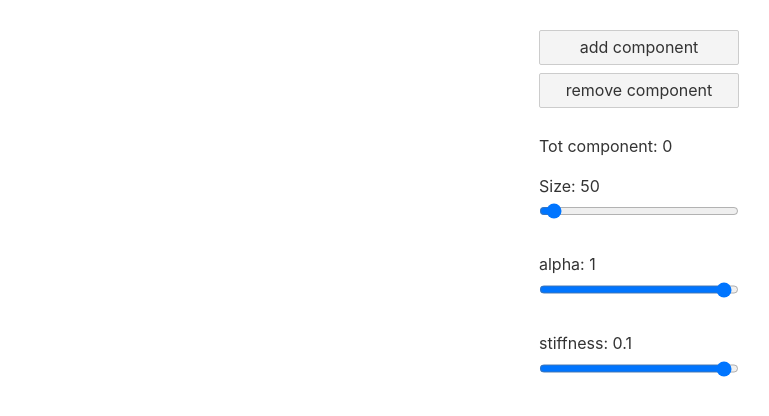
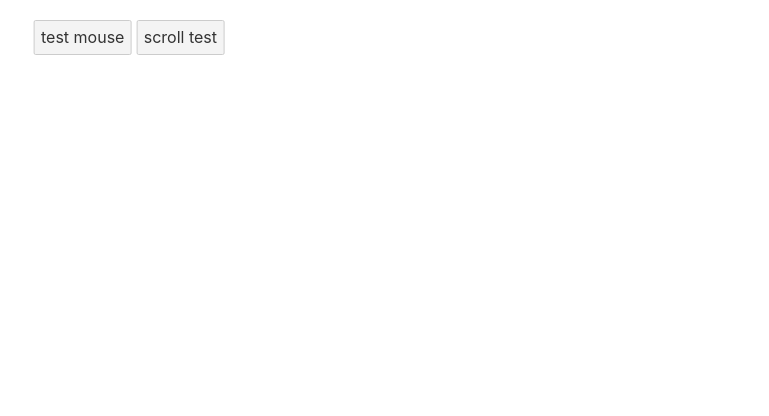
Before and after one commit to albnavarro/svelte-window-control, a Svelte app: page / in a window 1280 px wide. Shown: the top 416 px of the page, without its empty margins (511-1280 px from the left). Built offline with nearby package versions, Linux system fonts and the light colour scheme.

Commit message:
update structure

```diff
--- a/package.json
+++ b/package.json
@@ -9,7 +9,9 @@
   },
   "devDependencies": {
     "@rollup/plugin-commonjs": "^17.0.0",
+    "@rollup/plugin-json": "^4.1.0",
     "@rollup/plugin-node-resolve": "^11.0.0",
+    "node-sass": "^7.0.0",
     "prettier": "^2.5.1",
     "prettier-plugin-svelte": "^2.5.0",
     "rollup": "^2.3.4",
@@ -17,7 +19,8 @@
     "rollup-plugin-livereload": "^2.0.0",
     "rollup-plugin-svelte": "^7.0.0",
     "rollup-plugin-terser": "^7.0.0",
-    "svelte": "^3.0.0"
+    "svelte": "^3.0.0",
+    "svelte-preprocess": "^4.9.8"
   },
   "dependencies": {
     "sirv-cli": "^1.0.0"
--- a/src/App.svelte
+++ b/src/App.svelte
@@ -1,144 +1,45 @@
-<script context="module">
-    function clamp(num, min, max) {
-        return Math.min(Math.max(num, min), max);
+<script>
+    import MouseTester from './component/mouse/MouseTester.svelte';
+    import ScrollTester from './component/scroll/ScrollTester.svelte';
+
+    let mouseCompIsActive = false;
+    let scrollCompIsActive = false;
+
+    function mouseHandler() {
+        mouseCompIsActive = true;
+        scrollCompIsActive = false;
+    }
+
+    function scrollHandler() {
+        mouseCompIsActive = false;
+        scrollCompIsActive = true;
     }
 </script>
 
-<script>
-    import TestComp from './component/TestComp.svelte';
-
-    let componentList = [];
-    let size = 50;
-    let opacity = 1;
-    let stiffness = 0.1;
-    let compId = 0;
-
-    const handleAddComponent = () => {
-        const newComponent = {
-            component: TestComp,
-            props: {
-                size: size,
-                opacity: opacity,
-                stiffness: stiffness,
-                id: compId,
-            },
-        };
-
-        componentList = [...componentList, newComponent];
-
-        compId++;
-        size = clamp(size + 20, 50, 300);
-        opacity = clamp(opacity - 0.1, 0.1, 1).toFixed(2);
-        stiffness = clamp(stiffness - 0.01, 0.05, 0.1).toFixed(2);
-    };
-
-    const handleRemoveComponent = ({ detail: id }) => {
-        componentList = componentList.filter((item) => item.props.id !== id);
-    };
-
-    const handleRemovelast = () => {
-        componentList = componentList.filter(
-            (item, index) => index < componentList.length - 1
-        );
-    };
-</script>
-
 <main>
-    {#each componentList as { component, props }, index (props.id)}
-        <div class="istances">
-            <svelte:component
-                this={component}
-                {...props}
-                on:remove-item={handleRemoveComponent}
-            />
-        </div>
-    {/each}
-
-    <div class="nav">
-        <div class="add">
-            <button
-                type="button"
-                class="add-btn"
-                on:click={() => handleAddComponent()}
-            >
-                add component
-            </button>
-        </div>
-
-        <div class="add">
-            <button
-                type="button"
-                class="add-btn"
-                on:click={() => handleRemovelast()}
-            >
-                remove component
-            </button>
-        </div>
-
-        <div>
-            <span>
-                Tot component: {componentList.length}
-            </span>
-        </div>
-
-        <div>
-            <span>
-                Size: {size}
-            </span>
-            <input
-                class="size-btn"
-                bind:value={size}
-                type="range"
-                min="50"
-                max="300"
-                step="10"
-            />
-        </div>
-
-        <div>
-            <span>
-                alpha: {opacity}
-            </span>
-            <input
-                class="size-btn"
-                bind:value={opacity}
-                type="range"
-                min="0.1"
-                max="1"
-                step="0.05"
-            />
-        </div>
-
-        <div>
-            <span>
-                stiffness: {stiffness}
-            </span>
-            <input
-                class="size-btn"
-                bind:value={stiffness}
-                type="range"
-                min="0.05"
-                max="0.1"
-                step="0.01"
-            />
-        </div>
+    <nav class="nav">
+        <button type="button" on:click={ mouseHandler }>
+            test mouse
+        </button>
+        <button type="button" on:click={ scrollHandler }>
+            scroll test
+        </button>
+    </nav>
+    <div class="components">
+        {#if mouseCompIsActive}
+            <MouseTester/>
+        {/if}
+        {#if scrollCompIsActive}
+            <ScrollTester/>
+        {/if}
     </div>
 </main>
 
 <style lang="scss">
-    .size-btn,
-    .add-btn {
-        width: 200px;
-    }
-
     .nav {
         position: fixed;
-        top: 30px;
-        right: 30px;
-    }
-
-    span {
-        display: block;
-        margin-top: 20px;
+        top: 20px;
+        left: 50%;
+        transform: translateX(-50%);
     }
 </style>
--- /dev/null
+++ b/src/component/mouse/MouseTester.svelte
@@ -0,0 +1,146 @@
+<script context="module">
+    function clamp(num, min, max) {
+        return Math.min(Math.max(num, min), max);
+    }
+</script>
+
+<script>
+    import MouseTestItem from './MouseTestItem.svelte';
+
+    let componentList = [];
+    let size = 50;
+    let opacity = 1;
+    let stiffness = 0.1;
+    let compId = 0;
+
+    const handleAddComponent = () => {
+        const newComponent = {
+            component: MouseTestItem,
+            props: {
+                size: size,
+                opacity: opacity,
+                stiffness: stiffness,
+                id: compId,
+            },
+        };
+
+        componentList = [...componentList, newComponent];
+
+        compId++;
+        size = clamp(size + 20, 50, 300);
+        opacity = clamp(opacity - 0.1, 0.1, 1).toFixed(2);
+        stiffness = clamp(stiffness - 0.01, 0.05, 0.1).toFixed(2);
+    };
+
+    const handleRemoveComponent = ({ detail: id }) => {
+        componentList = componentList.filter((item) => item.props.id !== id);
+    };
+
+    const handleRemovelast = () => {
+        componentList = componentList.filter(
+            (item, index) => index < componentList.length - 1
+        );
+    };
+
+
+</script>
+
+<section>
+    {#each componentList as { component, props }, index (props.id)}
+        <div class="istances">
+            <svelte:component
+                this={component}
+                {...props}
+                on:remove-item={handleRemoveComponent}
+            />
+        </div>
+    {/each}
+
+    <div class="nav">
+        <div class="add">
+            <button
+                type="button"
+                class="add-btn"
+                on:click={() => handleAddComponent()}
+            >
+                add component
+            </button>
+        </div>
+
+        <div class="add">
+            <button
+                type="button"
+                class="add-btn"
+                on:click={() => handleRemovelast()}
+            >
+                remove component
+            </button>
+        </div>
+
+        <div>
+            <span>
+                Tot component: {componentList.length}
+            </span>
+        </div>
+
+        <div>
+            <span>
+                Size: {size}
+            </span>
+            <input
+                class="size-btn"
+                bind:value={size}
+                type="range"
+                min="50"
+                max="300"
+                step="10"
+            />
+        </div>
+
+        <div>
+            <span>
+                alpha: {opacity}
+            </span>
+            <input
+                class="size-btn"
+                bind:value={opacity}
+                type="range"
+                min="0.1"
+                max="1"
+                step="0.05"
+            />
+        </div>
+
+        <div>
+            <span>
+                stiffness: {stiffness}
+            </span>
+            <input
+                class="size-btn"
+                bind:value={stiffness}
+                type="range"
+                min="0.05"
+                max="0.1"
+                step="0.01"
+            />
+        </div>
+    </div>
+</section>
+
+<style lang="scss">
+    .size-btn,
+    .add-btn {
+        width: 200px;
+    }
+
+    .nav {
+        position: fixed;
+        top: 30px;
+        right: 30px;
+    }
+
+    span {
+        display: block;
+        margin-top: 20px;
+    }
+</style>
--- /dev/null
+++ b/src/component/scroll/ScrollTester.svelte
@@ -0,0 +1,3 @@
+<div>
+    scroll test coming soon ...
+</div>
--- a/src/utils/mouseUtils/mouseUtils.js
+++ b/src/utils/mouseUtils/mouseUtils.js
@@ -34,6 +34,7 @@ export function useMouse(events = []) {
                 window.removeEventListener(item, handler);
             });
             inizialized = false;
+            return;
         }
 
         // Get event type
```
Also changed, not shown: src/component/mouse/MouseTestItem.svelte (renamed from src/component/TestComp.svelte, +6 -6 lines), 1 other file (tests, documents, lock files or other folders).
